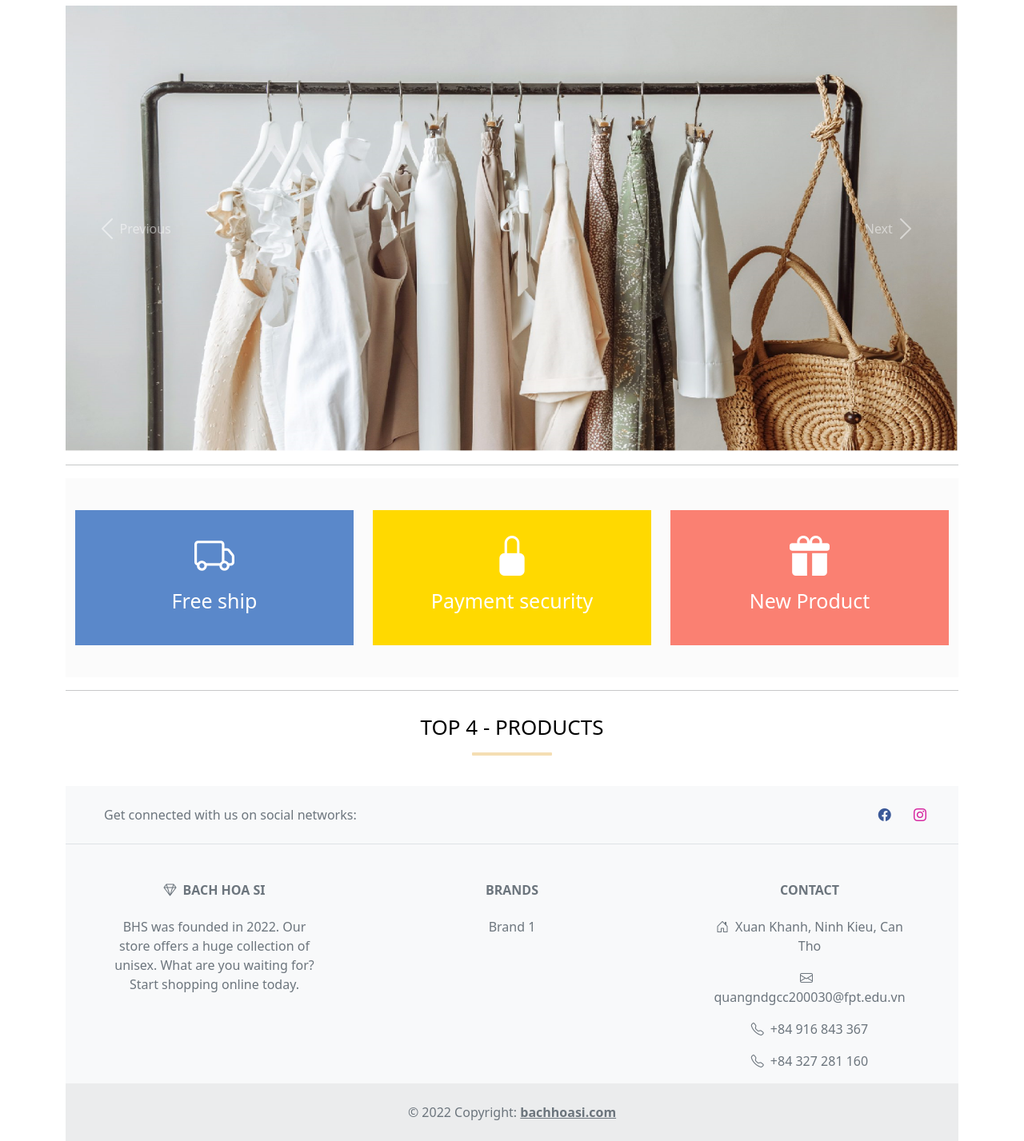
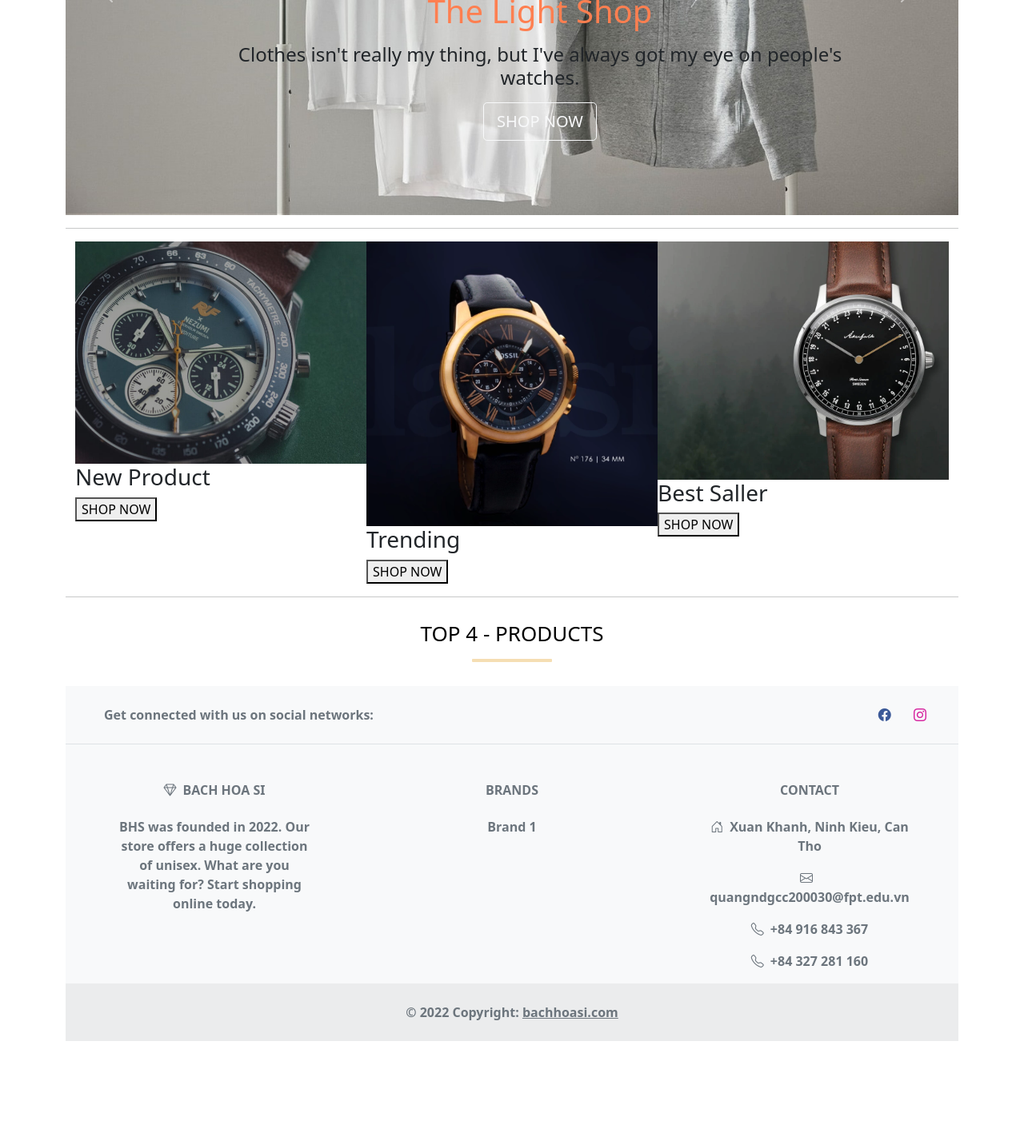
Before and after one commit to TheLightWebProject/TheLightStore, a Symfony app: template templates/view/content.html.twig in a window 1280 px wide. Shown: the part 377-1804 px from the top of the page at 80% size. After the commit the page ends 1679 px from the top, so only its background shows below. Run offline with Twig, Linux system fonts and the light colour scheme; the template is opened without the code that fills it, so the values that code supplies are empty; some libraries are stand-ins or nearby versions; some web fonts are replaced.

Commit message:
change interface homepage

```diff
--- a/composer.json
+++ b/composer.json
@@ -19,7 +19,7 @@
         "symfony/maker-bundle": "^1.43",
         "symfony/mime": "5.4.*",
         "symfony/proxy-manager-bridge": "5.4.*",
-        "symfony/runtime": "5.4.*",
+        "symfony/runtime": "^5.4",
         "symfony/security-bundle": "5.4.*",
         "symfony/security-csrf": "5.4.*",
         "symfony/twig-bundle": "5.4.*",
--- a/public/css/style.css
+++ b/public/css/style.css
@@ -146,7 +146,7 @@
   position: absolute;
   bottom: 50px;
   left: 50%;
-  transition: all .4s ease-out;
+  transition: all .5s ease-out;
   text-decoration: none;
   border: 2px outset #b6b6b6;
 }
@@ -496,3 +496,66 @@ form span {
   padding: 1.5vh;
   border-radius: 0;
 }
+
+/* CSS FOR HOMEPAGE--------------------------*/
+
+.navbar-light .navbar-nav .nav-link:hover,
+.navbar-light .navbar-nav .nav-link.active{
+    color: coral;
+}
+
+.navbar-light .navbar-nav .nav-item:hover,
+.navbar-light .navbar-nav .nav-item.active{
+    color: coral;
+}
+
+.navbar i{
+  font-size: 1.2rem;
+  padding: 0 10px;
+  cursor: pointer;
+  font-weight: 600;
+  transition: 0.3s ease;
+}
+
+.home span{
+  color: coral;
+}
+
+
+
+/*view fea*/
+.product{
+  cursor: pointer;
+  margin-bottom: 0.3s all;
+}
+
+.product img{
+  transition: 0.3s all;
+}
+
+.product:hover img{
+  opacity: 0.7;
+}
+
+.product .buy-btn{
+  background: #fb774b;
+  transform: translateY(20px);
+  opacity: 0;
+  transition: 0.3s all;
+}
+
+.product:hover .buy-btn{
+
+  transform: translateY(0);
+  opacity:1;
+}
+#home span{
+  color: coral;
+}
+
+.text {
+  color: #fff;
+  position: absolute;
+  top: 10px;
+  left: 70px;
+  }
--- a/templates/base.html.twig
+++ b/templates/base.html.twig
@@ -6,6 +6,11 @@
 			{% block title %}Bach hoa si - SecondHand!
 			{% endblock %}
 		</title>
+
+		<!--Boostrap-->
+		<script src="https://cdn.jsdelivr.net/npm/@popperjs/core@2.10.2/dist/umd/popper.min.js" integrity="sha384-7+zCNj/IqJ95wo16oMtfsKbZ9ccEh31eOz1HGyDuCQ6wgnyJNSYdrPa03rtR1zdB" crossorigin="anonymous"></script>
+		<script src="https://cdn.jsdelivr.net/npm/bootstrap@5.1.3/dist/js/bootstrap.min.js" integrity="sha384-QJHtvGhmr9XOIpI6YVutG+2QOK9T+ZnN4kzFN1RtK3zEFEIsxhlmWl5/YESvpZ13" crossorigin="anonymous"></script>
+		<link rel="stylesheet" href="https://cdn.jsdelivr.net/npm/bootstrap-icons@1.8.1/font/bootstrap-icons.css">
 		<link
 		rel="stylesheet" href="https://cdn.jsdelivr.net/npm/bootstrap@5.1.3/dist/css/bootstrap.min.css" integrity="sha384-1BmE4kWBq78iYhFldvKuhfTAU6auU8tT94WrHftjDbrCEXSU1oBoqyl2QvZ6jIW3" crossorigin="anonymous">
 		<!-- JavaScript Bundle with Popper -->
@@ -28,6 +33,7 @@
 		</head>
 		<body>
 			<div class="container">
+
 				<header class="d-flex flex-wrap text-center justify-content-md-between py-4" style="background-color: #E0E0E0;">
 					<div class="col-xl-3 col-lg-3 col-md-3 col-12 ms-lg-2 ms-md-2 d-flex justify-content-center text-dark align-items-center">
 						<img title="Bach Hoa Si" onclick="location.href='{{ path('index') }}'" src="../Image/BHS.png" height="40" width="40" class="me-2" style="border-radius: 5px" role="button"/>
@@ -38,6 +44,8 @@
 							</button>
 						</form>
 					</div>
+
+					{#
 										<ul class="nav col-xl-auto col-lg-auto col-md-auto col-12 d-flex justify-content-center align-items-center mt-2 mt-lg-0 mt-md-0">
 											<li>
 												<a href="{{ path('index') }}" class="nav-link px-2 link-dark text-uppercase">Home</a>
@@ -49,7 +57,21 @@
 											<li>
 												<a href="{{ path('about') }}" class="nav-link px-2 link-dark text-uppercase">About</a>
 											</li>
-					</ul>
+										</ul> #}
+					<nav class="navbar navbar-expand-lg navbar-light bg-light p-0">
+						<div class="collapse navbar-collapse col-auto justify-content-center" id="navbarSupportedContent" style="background-color: #E0E0E0;">
+							<ul class="navbar-nav text-uppercase">
+								<li class="nav-item">
+									<a class="nav-link" href="Index.php">Home</a>
+								</li>
+								<li class="nav-item">
+									<a class="nav-link" href="?page=content">Shop</a>
+								</li>
+								<li class="nav-item">
+									<a class="nav-link" href="?page=about">About Us</a>
+								</li>
+							</div>
+						</nav>
 						<div class="col-xl-3 col-lg-3 col-md-3 col-12">
 							{% if app.user %}
 								<div
@@ -190,7 +212,9 @@
 							<a class="text-reset fw-bold" href="index.php">bachhoasi.com</a>
 						</div>
 					</footer>
+
 				</div>
+			</body>
 		</body>
 	</head>
 </html>
--- a/templates/view/content.html.twig
+++ b/templates/view/content.html.twig
@@ -25,18 +25,6 @@
 			bottom: -20px;
 		}
 	</style>
-	<section class="my-2">
-		<div class="p-5 mb-2 text-center bg-image" style="background-image: url(Image/backgroung.jpg);">
-			<div class="mask" style="background-color: rgba(0, 0, 0, 0.6)">
-				<div class="d-flex justify-content-center align-items-center h-100">
-					<div class="text-white">
-						<h1>SUMMER - AUTUMN</h1>
-						<h1 class="mb-3">2022</h1>
-						<a class="btn btn-outline-light btn-lg mb-3" href="{{ path('shop') }}" role="button">Shop Now</a>
-					</div>
-				</div>
-			</div>
-		</div>
 	<div id="myCarousel" class="carousel slide" data-ride="carousel">
 		<ol class="carousel-indicators">
 			<li data-target="#myCarousel" data-slide-to="0" class="active"></li>
@@ -45,48 +33,83 @@
 		</ol>
 		<div class="carousel-inner">
 			<div class="carousel-item active">
-					<img class="d-block w-100" src="../Image/clothes.png" alt="First slide"/>
+				<img class="d-block w-100" src="../Image/clothes2.jpg" alt="First slide"/>
 			</div>
 			<div class="carousel-item">
-					<img class="d-block w-100" src="../Image/clothes1.jpg" alt="Second slide"/>
+				<img class="d-block w-100" src="../Image/clothes.png" alt="Second slide"/>
 			</div>
 			<div class="carousel-item">
-					<img class="d-block w-100" src="../Image/clothes2.jpg" alt="Third slide"/>
+				<img class="d-block w-100" src="../Image/clothes1.jpg" alt="Third slide"/>
 			</div>
 		</div>
 		<a class="carousel-control-prev text-decoration-none" href="#myCarousel" role="button" data-slide="prev">
 			<span class="carousel-control-prev-icon" aria-hidden="true"></span>
 			<span class="sr-only d-none d-md-block">Previous</span>
 		</a>
+		<section class="my-2">
+			<header>
+				<!-- Background image -->
+				<div class="p-5 text-center bg-image text" style="
+								  height: 800px; background-size: 100% 130%;">
+					<div class="mask mt-5 m-5 p-5 class="container-fluid">
+						<div class=" mt-5 d-flex justify-content-center align-items-center h-100">
+							<div class="text-white">
+								<h2 class="mb-3">
+									<b>WELLCOME TO<b></h2>
+										<h1 class="mb-3" id="home">
+											<span>The Light Shop</span>
+										</h1>
+										<h4 class="mb-3 text-dark" >Clothes isn't really my thing, but I've always got my eye on people's watches.</h4>
+										<a class="btn btn-outline-light btn-lg" role="button">SHOP NOW</a>
+									</div>
+								</div>
+							</div>
+						</div>
+					</header>
 					<a class="carousel-control-next text-decoration-none" href="#myCarousel" role="button" data-slide="next">
 						<span class="sr-only d-none d-md-block">Next</span>
 						<span class="carousel-control-next-icon" aria-hidden="true"></span>
 					</a>
 				</div>
 				<hr>
-		<div class="promo-area mt-2">
-			<div class="zigzag-bottom"></div>
-			<div class="row">
-				<div class="col-md-4 col-sm-12">
-					<div class="single-promo promo1">
-						<i class="bi bi-truck"></i>
-						<p>Free ship</p>
+
+
+				<section id="new" class="container-fluid w-100 ">
+					<div class="row p-0 m-0">
+						<div class="one col-lg-4 col-md-12 col-12 p-0">
+							<img class="img-fluid" src="Image/new1.jpg" alt="">
+							<div class="details">
+								<h3>New Product</h3>
+								<a href="?page=content">
+									<button class="text-uppercase">
+										Shop Now</button>
+								</a>
 							</div>
 						</div>
-				<div class="col-md-4 col-sm-12 my-2 my-lg-0 my-md-0">
-					<div class="single-promo promo2">
-						<i class="bi bi-lock-fill"></i>
-						<p>Payment security</p>
+						<div class="one col-lg-4 col-md-12 col-12 p-0">
+							<img class="img-fluid" src="Image/new2.png " alt="">
+							<div class="details">
+								<h3>Trending</h3>
+								<a href="?page=content">
+									<button class="text-uppercase">
+										Shop Now</button>
+								</a>
 							</div>
 						</div>
-				<div class="col-md-4 col-sm-12">
-					<div class="single-promo promo3">
-						<i class="bi bi-gift-fill"></i>
-						<p>New Product</p>
+						<div class="one col-lg-4 col-md-12 col-12 p-0">
+							<img class="img-fluid" src="Image/new3.png" alt="">
+							<div class="details">
+								<h3>Best Saller</h3>
+								<a href="?page=content">
+									<button class="text-uppercase">
+										Shop Now</button>
+								</a>
 							</div>
 						</div>
 					</div>
-		</div>
+				</section>
+
+
 				<hr>
 				<div class="mt-2">
 					<h2>
```
Also changed, not shown: Image/new1.jpg (added), Image/new2.png (added), Image/new3.png (added), 1 other file. Lines whose indentation alone changed are shown as unchanged.
